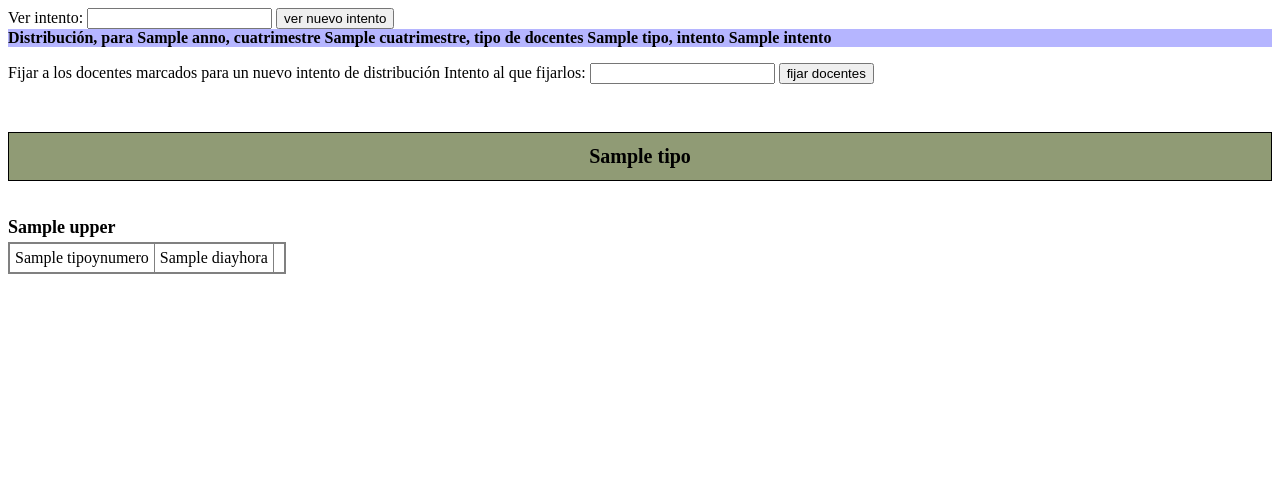
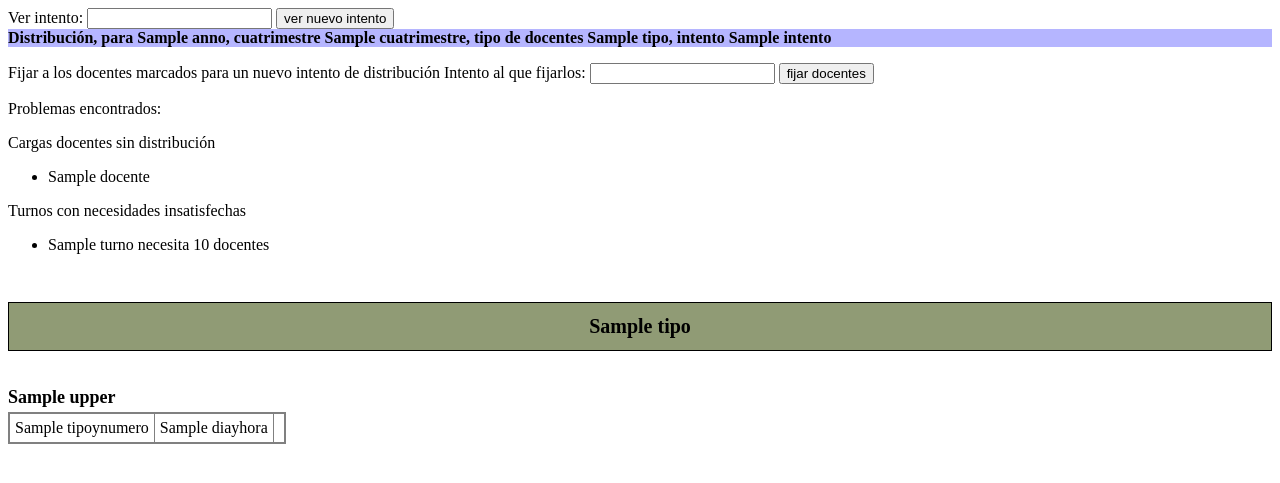
Before and after one commit to matiasg/distribucion, a Django app: template dborrador/templates/dborrador/distribucion.html in a window 1280 px wide. Shown: the top 483 px of the page. Run offline with Django 3.2, Linux system fonts and the light colour scheme; the template is opened without the code that fills it: most values are stand-ins (such as "Sample title", 1, 10 or a date in 2020).

Commit message:
muestro los problemas

```diff
--- a/dborrador/templates/dborrador/distribucion.html
+++ b/dborrador/templates/dborrador/distribucion.html
@@ -16,6 +16,28 @@
     Fijar a los docentes marcados para un nuevo intento de distribución
     Intento al que fijarlos: <input type="number" name="proximo_intento" value={{ nuevo_intento }}>
     <input type="submit" name="fijar" value="fijar docentes">
+
+<p>
+    Problemas encontrados:
+    <div id="problemas">
+        {% if problemas.cargas_no_distribuidas %}
+        Cargas docentes sin distribución
+        <ul>
+            {% for carga in problemas.cargas_no_distribuidas %}
+            <li>{{ carga.docente }}</li>
+            {% endfor %}
+        </ul>
+        {% endif %}
+        {% if problemas.necesidades_no_cubiertas %}
+        Turnos con necesidades insatisfechas
+        <ul>
+            {% for turno, necesidad in problemas.necesidades_no_cubiertas %}
+            <li>{{ turno }} necesita {{ necesidad }} docentes</li>
+            {% endfor %}
+        </ul>
+        {% endif %}
+    </div>
+
 {% for tipo, lista in materias %}
 
 <div class="seccion">{{ tipo }}</div>
```
